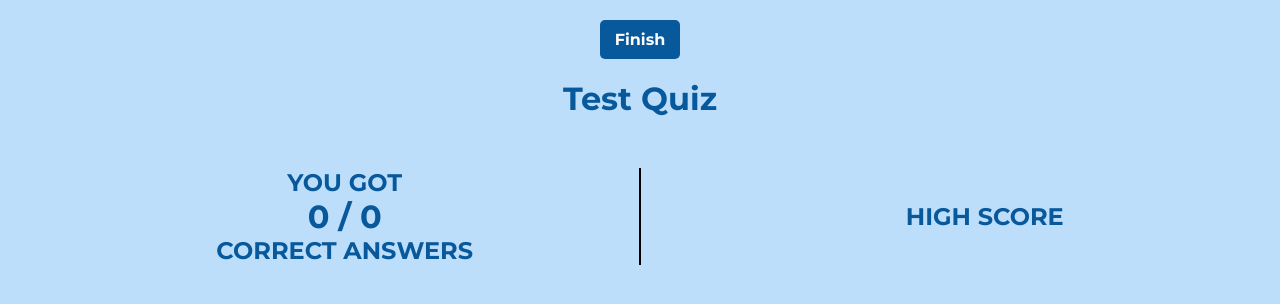
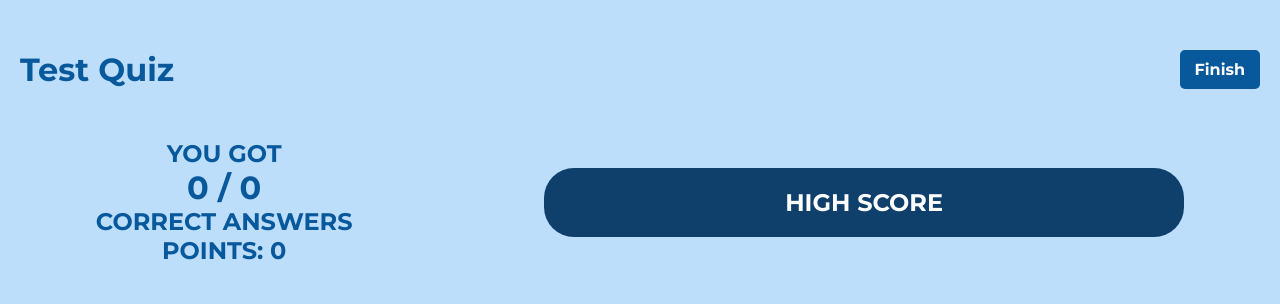
Before and after one commit to fullstack-super-team/frontend, a Vue app: page /quiz/1/high-score in a window 1280 px wide. Shown: the top 304 px of the page. Built offline with nearby package versions, Linux system fonts and the light colour scheme.

Commit message:
style: highscoreView

```diff
--- a/src/views/HighscoreView.vue
+++ b/src/views/HighscoreView.vue
@@ -22,31 +22,63 @@ function backToQuizPage() {
 </script>
 
 <template>
-  <Button class="finish-btn" @click="backToQuizPage">Finish</Button>
-  <h1 class="title">{{ quizTitle }}</h1>
+  <div class="score-header">
+    <h1 class="title">{{ quizTitle }}</h1>
+    <Button class="finish-btn" @click="backToQuizPage">Finish</Button>
+  </div>
   <div class="score-container">
     <div class="result">
       <h2>YOU GOT</h2>
       <h1>{{numberOfCorrectAnswers}} / {{numberOfQuestions}}</h1>
       <h2>CORRECT ANSWERS</h2>
+      <h2>POINTS: {{mainStore.state.game.currentPoints}}</h2>
     </div>
     <div class="high-score">
-      <h2>HIGH SCORE</h2>
-      <ul>
-        <li v-for="score in highScores" :key="score.id">{{ score.user.username }} - {{score.points}}/{{ mainStore.state.game.totalPoints}} {{formatDate(score.date)}}</li>
+      <h2 class="high-score-title">HIGH SCORE</h2>
+      <ul class="numbered-list">
+        <li v-for="score in highScores" :key="score.id">
+          {{ score.user.username }} - {{ score.points }}/{{ mainStore.state.game.totalPoints }} {{ formatDate(score.date) }}
+        </li>
       </ul>
     </div>
   </div>
 </template>
 
 <style scoped>
-.finish-btn {
-  margin: 20px auto;
-  display: block;
+body {
+  padding: 20px;
+}
+
+.score-header {
+  margin-top: 50px;
+  display: flex;
+  justify-content: center;
+  align-items: center;
+  position: relative;
+  padding: 0 20px;
 }
 
 .title {
+  margin-right: auto;
+}
+
+.high-score {
   text-align: center;
+  background-color: #0f3f6b;
+  border-radius: 30px;
+  padding: 20px;
+  margin: 20px 0;
+  width: 50%;
+  box-sizing: border-box;
+}
+
+.high-score-title {
+  color: #ffffff;
+}
+
+.finish-btn {
+  margin-left: auto;
+  margin-right: 0;
 }
 
 .score-container {
@@ -54,23 +86,53 @@ function backToQuizPage() {
   justify-content: space-around;
   align-items: center;
   margin-top: 50px;
-  position: relative; /* Add position relative to the container */
+  position: relative;
 }
-
-.score-container::after {
-  content: '';
-  position: absolute;
-  left: 50%;
-  top: 0;
-  bottom: 0;
-  border-left: 2px solid black; /* This creates the line */
-  transform: translateX(-50%); /* This ensures the line is exactly in the middle */
-}
-
 
 .result {
   text-align: center;
+}
 
+.numbered-list {
+  list-style-type: none;
+  padding: 0;
+  counter-reset: list-item;
+}
+
+.numbered-list li {
+  counter-increment: list-item;
+  padding-left: 1em;
+  color: white;
+  padding-bottom: 5px;
+}
+
+.numbered-list li,
+.numbered-list li::before {
+  color: white;
+}
+
+.numbered-list li::before {
+  content: counter(list-item) ". ";
+  margin-right: 0.5em;
+}
+
+.numbered-list li {
+  padding-left: 1em;
+  color: white;
+  font-family: 'Montserrat', sans-serif;
+  font-weight: bold;
+  margin: 5px 0;
+}
+
+@media (max-width: 768px) {
+  .score-container {
+    flex-direction: column;
+    gap: 30px;
+  }
+
+  .high-score {
+    width: 80%;
+  }
 }
 
 </style>
```
